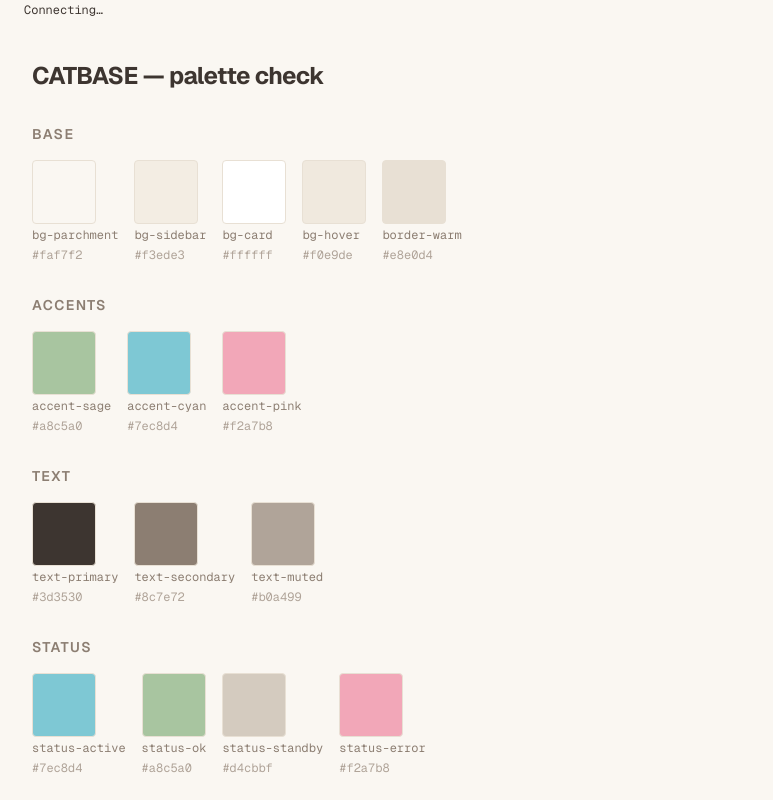
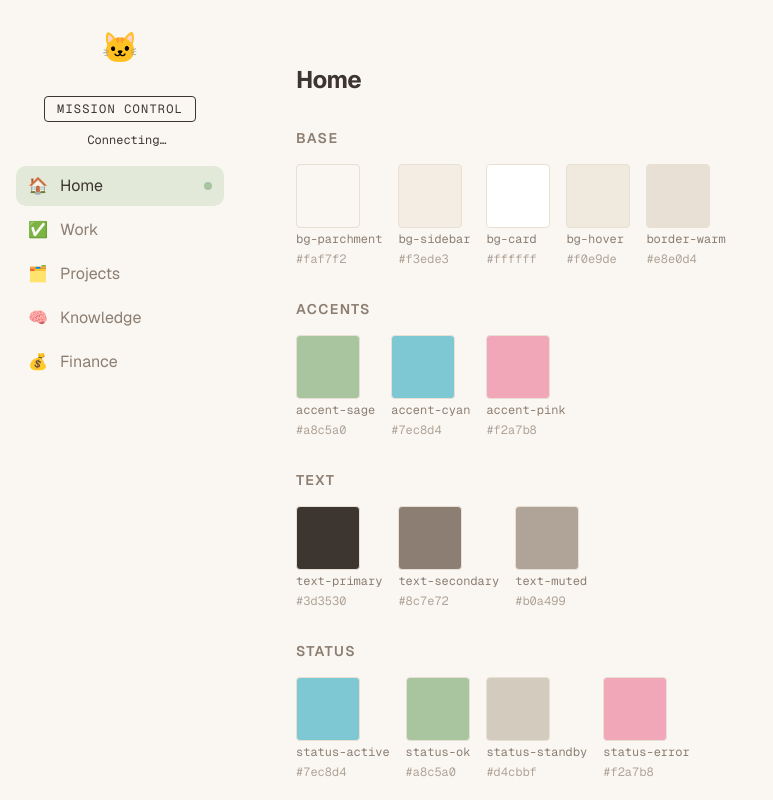
Before and after one commit to Nahyan04/catbase-openclaw-dashboard, a Next.js app: page / in a window 1280 px wide. Shown: the top 800 px of the page, without its empty margins (0-773 px from the left). Built offline with nearby package versions, Linux system fonts and the light colour scheme; no server answers.

Commit message:
feat: app shell with sidebar nav

```diff
--- /dev/null
+++ b/app/(dashboard)/finance/page.tsx
@@ -0,0 +1,8 @@
+export default function FinancePage() {
+  return (
+    <div>
+      <h1 className="text-2xl font-bold text-text-primary mb-4">Finance</h1>
+      <p className="text-text-secondary">Token spend and startup financials will live here.</p>
+    </div>
+  );
+}
--- /dev/null
+++ b/app/(dashboard)/knowledge/page.tsx
@@ -0,0 +1,8 @@
+export default function KnowledgePage() {
+  return (
+    <div>
+      <h1 className="text-2xl font-bold text-text-primary mb-4">Knowledge</h1>
+      <p className="text-text-secondary">Memory files and documentation will live here.</p>
+    </div>
+  );
+}
--- /dev/null
+++ b/app/(dashboard)/layout.tsx
@@ -0,0 +1,14 @@
+import { Sidebar } from "@/components/sidebar";
+
+export default function DashboardLayout({
+  children,
+}: {
+  children: React.ReactNode;
+}) {
+  return (
+    <div className="flex min-h-screen">
+      <Sidebar />
+      <main className="flex-1 p-6 overflow-y-auto">{children}</main>
+    </div>
+  );
+}
--- a/app/page.tsx
+++ b/app/(dashboard)/page.tsx
@@ -69,10 +69,8 @@ export default function Home() {
   );
 
   return (
-    <main className="min-h-screen bg-bg-parchment px-8 py-10">
-      <h1 className="text-2xl font-bold text-text-primary mb-8 tracking-tight">
-        CATBASE — palette check
-      </h1>
+    <div className="min-h-screen bg-bg-parchment px-8 py-10">
+      <h1 className="text-2xl font-bold text-text-primary mb-8 tracking-tight">Home</h1>
       <SwatchSection title="Base" swatches={baseSwatches} />
       <SwatchSection title="Accents" swatches={accentSwatches} />
       <SwatchSection title="Text" swatches={textSwatches} />
@@ -106,6 +104,6 @@ export default function Home() {
           </CardContent>
         </Card>
       </section>
-    </main>
+    </div>
   );
 }
--- /dev/null
+++ b/app/(dashboard)/projects/page.tsx
@@ -0,0 +1,8 @@
+export default function ProjectsPage() {
+  return (
+    <div>
+      <h1 className="text-2xl font-bold text-text-primary mb-4">Projects</h1>
+      <p className="text-text-secondary">Active projects and scaffolds will live here.</p>
+    </div>
+  );
+}
--- /dev/null
+++ b/app/(dashboard)/work/page.tsx
@@ -0,0 +1,8 @@
+export default function WorkPage() {
+  return (
+    <div>
+      <h1 className="text-2xl font-bold text-text-primary mb-4">Work</h1>
+      <p className="text-text-secondary">Task boards and schedules will live here.</p>
+    </div>
+  );
+}
--- a/app/layout.tsx
+++ b/app/layout.tsx
@@ -2,7 +2,6 @@ import type { Metadata } from "next";
 import { Geist, Geist_Mono } from "next/font/google";
 import "./globals.css";
 import { Providers } from "./providers";
-import { ConnectionStatus } from "@/components/connection-status";
 
 const geistSans = Geist({
   variable: "--font-geist-sans",
@@ -31,8 +30,6 @@ export default function RootLayout({
     >
       <body className="min-h-full flex flex-col">
         <Providers>
-          {/* TODO Task 1.5: move into sidebar */}
-          <ConnectionStatus />
           {children}
         </Providers>
       </body>
--- /dev/null
+++ b/components/nav-item.tsx
@@ -0,0 +1,32 @@
+"use client";
+
+import Link from "next/link";
+import { usePathname } from "next/navigation";
+
+type NavItemProps = {
+  href: string;
+  label: string;
+  icon: string;
+};
+
+export function NavItem({ href, label, icon }: NavItemProps) {
+  const pathname = usePathname();
+  const isActive = pathname === href || (href === "/" && pathname === "/");
+
+  return (
+    <Link
+      href={href}
+      className={`flex items-center gap-3 px-3 py-2 rounded-lg transition-colors ${
+        isActive
+          ? "bg-accent-sage/30 text-text-primary"
+          : "text-text-secondary hover:bg-bg-hover"
+      }`}
+    >
+      <span>{icon}</span>
+      <span>{label}</span>
+      {isActive && (
+        <span className="ml-auto h-2 w-2 rounded-full bg-accent-sage" />
+      )}
+    </Link>
+  );
+}
--- /dev/null
+++ b/components/sidebar.tsx
@@ -0,0 +1,48 @@
+import { ConnectionStatus } from "@/components/connection-status";
+import { NavItem } from "@/components/nav-item";
+
+const NAV_ITEMS = [
+  { href: "/", label: "Home", icon: "🏠" },
+  { href: "/work", label: "Work", icon: "✅" },
+  { href: "/projects", label: "Projects", icon: "🗂️" },
+  { href: "/knowledge", label: "Knowledge", icon: "🧠" },
+  { href: "/finance", label: "Finance", icon: "💰" },
+];
+
+export function Sidebar() {
+  return (
+    <aside
+      className="h-screen flex flex-col gap-4 p-4 shrink-0"
+      style={{ width: "240px", backgroundColor: "var(--color-bg-sidebar)" }}
+    >
+      {/* Mascot avatar */}
+      <div
+        className="w-16 h-16 rounded-lg flex items-center justify-center self-center text-3xl"
+        style={{ backgroundColor: "var(--color-bg-hover)" }}
+      >
+        🐱
+      </div>
+
+      {/* Title + connection status */}
+      <div className="flex flex-col items-center gap-2">
+        <span
+          className="font-mono text-xs uppercase tracking-widest border px-3 py-1 rounded"
+          style={{
+            borderColor: "var(--color-border-warm)",
+            color: "var(--color-text-primary)",
+          }}
+        >
+          MISSION CONTROL
+        </span>
+        <ConnectionStatus />
+      </div>
+
+      {/* Nav */}
+      <nav className="flex flex-col gap-1">
+        {NAV_ITEMS.map((item) => (
+          <NavItem key={item.href} {...item} />
+        ))}
+      </nav>
+    </aside>
+  );
+}
```
